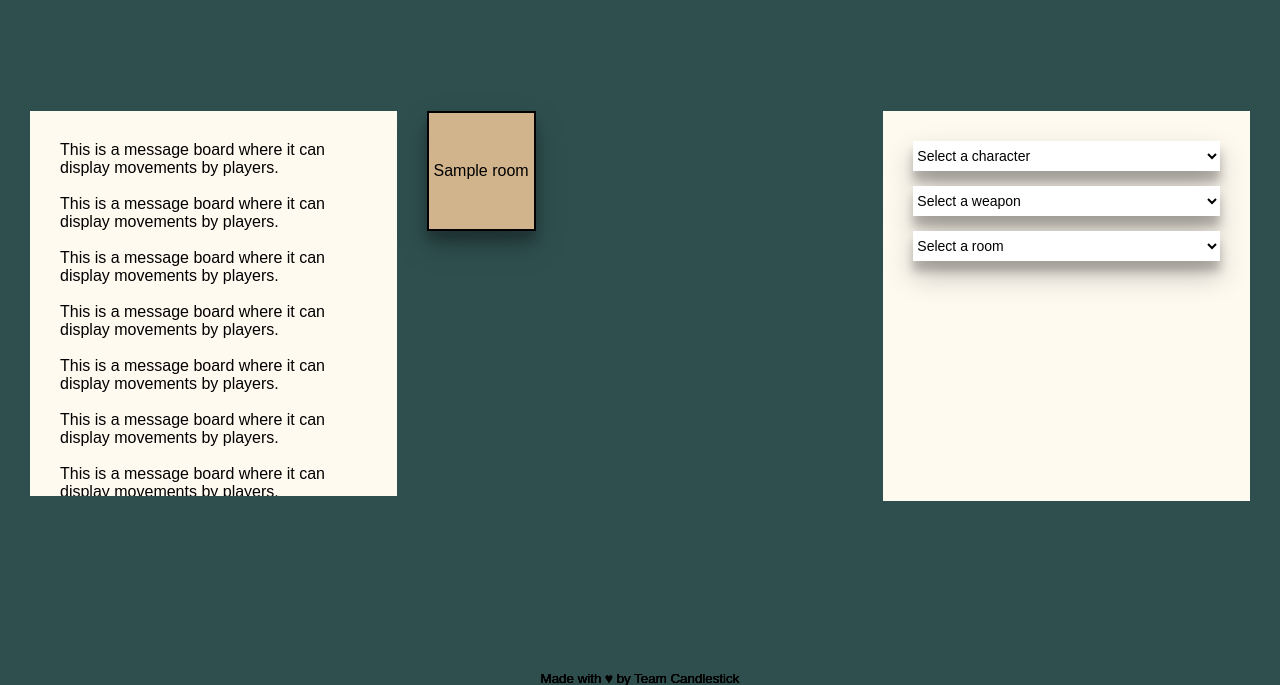
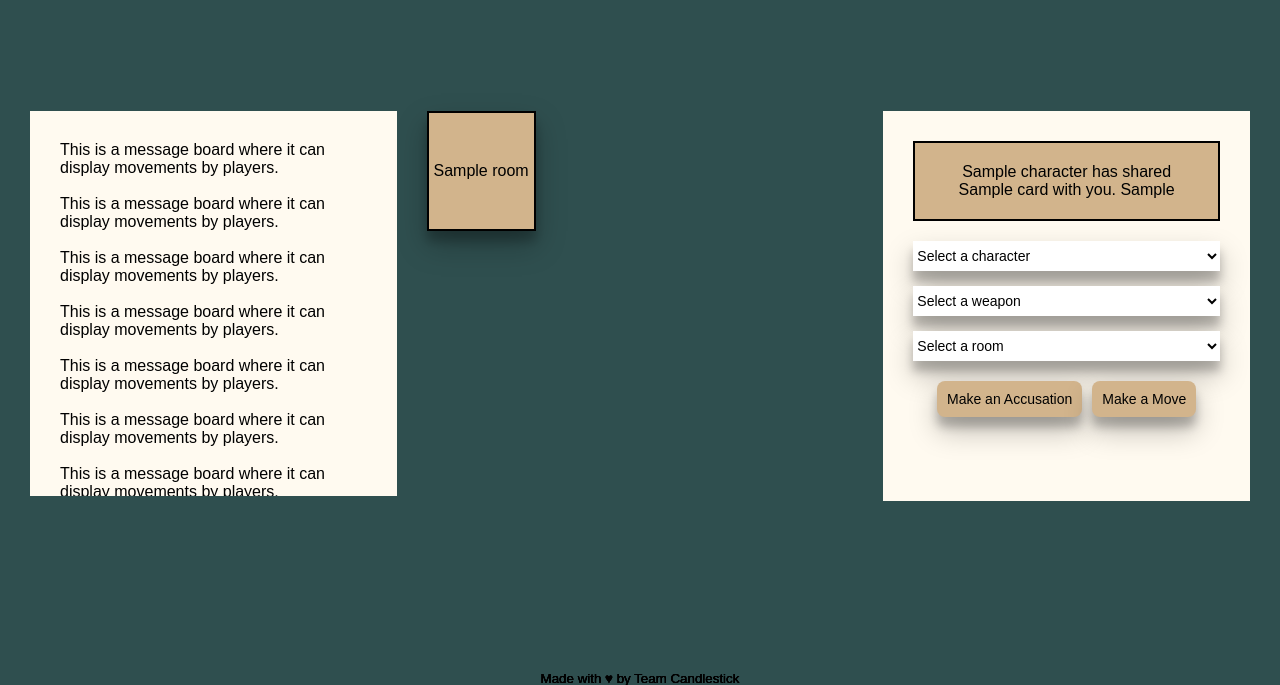
Before and after one commit to addisonhammer/clue-less, a Flask app: template client/templates/game.html in a window 1280 px wide. Shown: the part 94-779 px from the top of the page. Run offline with Flask 2, Linux system fonts and the light colour scheme; the template is opened without the code that fills it: most values are stand-ins (such as "Sample title", 1, 10 or a date in 2020).

Commit message:
Add result to a suggestion

```diff
--- a/client/app.py
+++ b/client/app.py
@@ -46,6 +46,10 @@ class App(Flask):
     #  Add more attributes you need to access globally
     characters = []
     client_ids = []
+    suggestion = []
+    accusation = ''
+    # Boolean gets cached :/
+    turn = ['True']
 
     def __init__(self, *args, **kwargs):
         super().__init__(*args, **kwargs)
@@ -97,23 +101,37 @@ def join_game():
         logging.info("Client ID: %s", join_response.client_id)
         APP.characters.append(join_response.player)
         APP.client_ids.append(join_response.client_id)
-
-    # Add logic here to determine if game is ready
+    # TODO: Determine if game is ready
     return render_template('home.html',
                            character=selected_character,
                            ready=True)
 
-@APP.route('/game', methods=['POST'])
+@APP.route('/game', methods=['GET','POST'])
 def start_game():
-
-    # Add logic here to determien true/false for suggestion/accusation
     return render_template('game.html',
                             characters=list(game_const.CHARACTERS),
                             weapons=list(game_const.WEAPONS),
                             rooms=list(game_const.ROOMS),
                             suggestion=True,
                             accusation=False,
-                            move=False)
+                            move=False,
+                            turn=App.turn,
+                            suggestion_result=App.suggestion,
+                            accusation_result=App.accusation)
+
+@APP.route('/submit', methods=['POST'])
+def accuse():
+    APP.suggestion.clear()
+    App.turn.clear()
+    if request.form['submit'] == "Make a Suggestion":
+        # TODO: Determine if there are cards to show
+        APP.suggestion.append({"character": "Plum","card": "Library"})
+
+    elif request.form['submit'] == "Make an Accusation":
+        # TODO: Determine if accusation is correct
+        APP.accusation = True
+
+    return redirect(url_for('start_game'))
 
 @APP.route('/api/game_state', methods=['GET'])
 def api_game_state():
--- a/client/static/css/board.css
+++ b/client/static/css/board.css
@@ -14,3 +14,8 @@
     border: 2px solid black;
     background-color: tan;
 }
+
+.room:hover {
+    box-shadow: 0 1px 3px rgba(0,0,0,0.12), 0 1px 2px rgba(0,0,0,0.24);
+    transition: all 0.3s cubic-bezier(.25,.8,.25,1);
+}
--- a/client/static/css/form.css
+++ b/client/static/css/form.css
@@ -1,3 +1,7 @@
+input {
+    padding: 10px;
+}
+
 .form-container {
     background-color: floralwhite;
     margin: 0px 30px;
@@ -10,6 +14,19 @@
     grid-template-rows: repeat(3, 30px);
 }
 
-input {
-    padding: 10px;
+.alert {
+    border: 2px solid black;
+    background-color: tan;
+    padding: 20px;
+    margin-bottom: 20px;
 }
+
+.continue-game {
+    display: flex;
+    justify-content: center;
+}
+
+.continue-game input {
+    background-color: tan;
+    margin: 20px 5px;
+}
--- a/client/templates/form.html
+++ b/client/templates/form.html
@@ -6,7 +6,21 @@
 
 {% block content %}
 <div class="form-container">
-  <form name=game-form id=game-form class="game-form" method="POST" action="/game">
+  <div class="alert">
+    {% if turn %}
+      Your turn!
+    {% endif %}
+
+    {% if suggestion_result %}
+      {{suggestion_result[0]['character']}} has shared {{suggestion_result[0]['card']}} with you.
+    {% endif %}
+
+    {% if accusation_result %}
+      {{accusation_result}}
+    {% endif %}
+  </div>
+
+  <form name=game-form id=game-form class="game-form" method="POST" action="/submit">
     <select name="character" id="character" form_id=character-form>
       <option disabled selected value> Select a character </option>
       {% for character in characters %}
@@ -26,13 +40,21 @@
       {% endfor %}
     </select>
     {% if suggestion is sameas true %}
-    <input type="submit" name="suggest" value="Make a Suggestion">
+    <input type="submit" name="submit" value="Make a Suggestion">
     {% endif %}
     {% if accusation is sameas true %}
-    <input type="submit" name="accuse" value="Make an Accusation">
+    <input type="submit" name="submit" value="Make an Accusation">
     {% endif %}
+  </form>
 
-  </form>
+  <div class="continue-game">
+    {% if suggestion_result %}
+      <input type="submit" name="submit" value="Make an Accusation">
+      <input type="submit" name="submit" value="Make a Move">
+    {% endif %}
+    </div>
+
 </div>
 
+
 {% endblock %}
```
